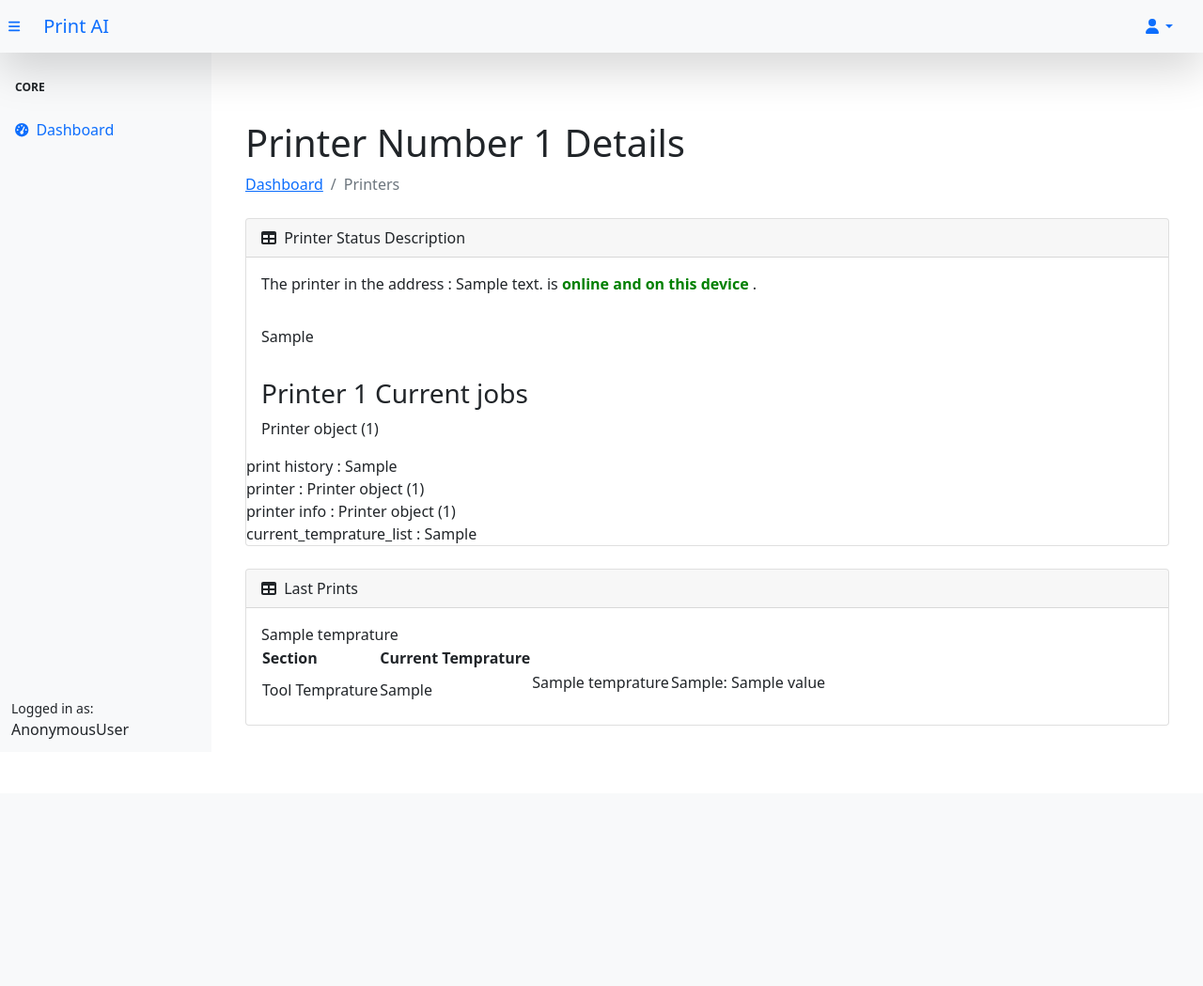
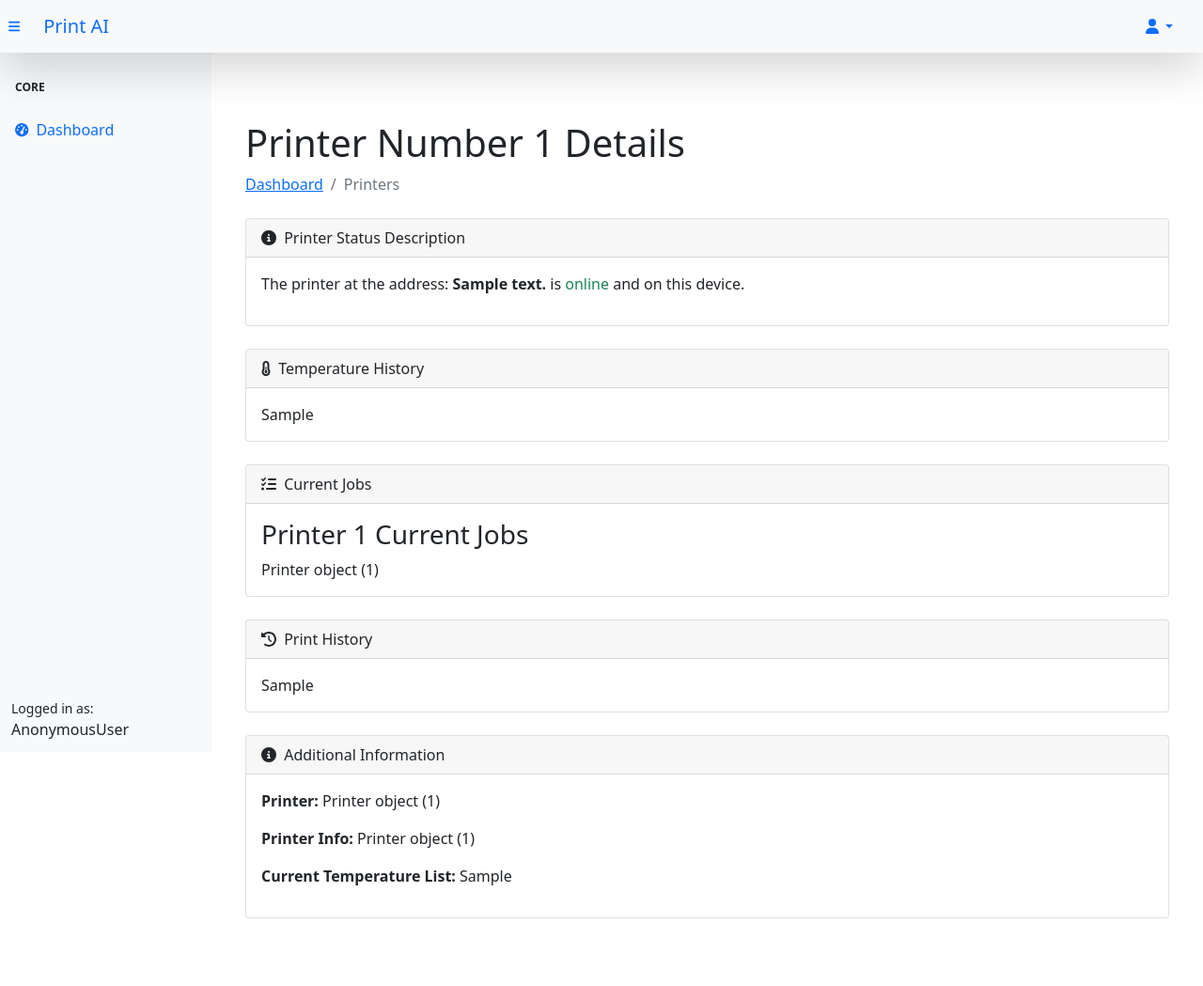
Before and after one commit to msedaghath/PrintAI_Masterarbeit, a Django app: template apidashboard/dataportal/portal/templates/portal/printer_pages/printer_detail.html in a window 1280 px wide. Shown: the whole page at 94% size. Before the commit the page ends 786 px from the top, so only its background shows below. Run offline with Django 4.2, Linux system fonts and the light colour scheme; tables that the repository leaves empty hold one stand-in row (values such as "Sample post"); the template is opened without the code that fills it: values that come from a table or form of the project are taken from there, most other values are stand-ins (such as "Sample title", 1, 10 or a date in 2020); some libraries are stand-ins or nearby versions.

Commit message:
printer details page update

```diff
--- a/apidashboard/dataportal/portal/templates/portal/printer_pages/printer_detail.html
+++ b/apidashboard/dataportal/portal/templates/portal/printer_pages/printer_detail.html
@@ -3,74 +3,66 @@
     <main>
         {% block main_content %}
         <div class="container-fluid px-4">
-                    <h1 class="mt-4">Printer Number {{printer.id}} Details </h1>
+            <h1 class="mt-4">Printer Number {{printer.id}} Details</h1>
             <ol class="breadcrumb mb-4">
                 <li class="breadcrumb-item"><a href="{% url 'index' %}">Dashboard</a></li>
                 <li class="breadcrumb-item active">Printers</li>
             </ol>
             <div class="card mb-4">
                 <div class="card-header">
-                            <i class="fas fa-table me-1"></i>
+                    <i class="fas fa-info-circle me-1"></i>
                     Printer Status Description
                 </div>
-
                 <div class="card-body">
-                            The printer in the address : {{ printer.ip_address }}
-                            is
+                    <p>The printer at the address: <strong>{{ printer.ip_address }}</strong> is
                         {% if printer.ping == True %}
-                             <b style="color: green;">online and {{message}} on this device </b>
+                        <span class="text-success">online</span> and {{message}} on this device.
                         {% else %}
-                             <b style="color: red;" > offline showing error : <q> {{message}} </q></b>
+                        <span class="text-danger">offline</span> showing error: <q>{{message}}</q>.
                         {% endif %}
-                             .
+                    </p>
+                </div>
+            </div>
+            <div class="card mb-4">
+                <div class="card-header">
+                    <i class="fas fa-thermometer-half me-1"></i>
+                    Temperature History
                 </div>
                 <div class="card-body">
                     {{temprature_history}}
                 </div>
+            </div>
+            <div class="card mb-4">
+                <div class="card-header">
+                    <i class="fas fa-tasks me-1"></i>
+                    Current Jobs
+                </div>
                 <div class="card-body">
-                            <h3>Printer {{printer.id}} Current jobs </h3>
+                    <h3>Printer {{printer.id}} Current Jobs</h3>
                     {{printer_info}}
-                        </div>
-                        <div>
-                            print history :
-                            {{print_history}} <br>
-                            printer : {{printer}} <br>
-                            printer info : {{printer_info}} <br>
-                            current_temprature_list : {{current_temprature}} <br>
                 </div>
             </div>
             <div class="card mb-4">
                 <div class="card-header">
-                            <i class="fas fa-table me-1"></i>
-                            Last Prints
+                    <i class="fas fa-history me-1"></i>
+                    Print History
                 </div>
                 <div class="card-body">
-                            <table id="datatablesSimple">
-                                <thead>
-                                    <tr>
-                                        <th>Section </th>
-                                        <th>Current Temprature </th>
-                                    </tr>
-                                </thead>
-                                <tbody>
-                                </tbody>
-                                    <tr>
-                                        <td>Tool Temprature</td>
-                                        <td> {{current_temprature_bed}}</td>
-                                        {{temprature}}
-                                        <td>{% for c_tool in current_temprature_list %}
-                                            <p>{{ temprature }}</p>
-                                          {% endfor %}</td>
-                                        <td>
-                                        {% for temprature in current_temprature_list %}
-                                        <p>{{ temprature.current_temprature_bed }}: {{ temprature.value }}</p>
-                                         {% endfor %}
-                                        </td>
-                                    </tr>
-                                </tbody>
-                            </table>
+                    {{print_history}}
+                </div>
+            </div>
+            <div class="card mb-4">
+                <div class="card-header">
+                    <i class="fas fa-info-circle me-1"></i>
+                    Additional Information
+                </div>
+                <div class="card-body">
+                    <p><strong>Printer:</strong> {{printer}}</p>
+                    <p><strong>Printer Info:</strong> {{printer_info}}</p>
+                    <p><strong>Current Temperature List:</strong> {{current_temprature}}</p>
                 </div>
             </div>
         </div>
+        {% endblock %}
     </main>
-            {% endblock main_content %}
+</div>
```
Lines whose indentation alone changed are shown as unchanged.
